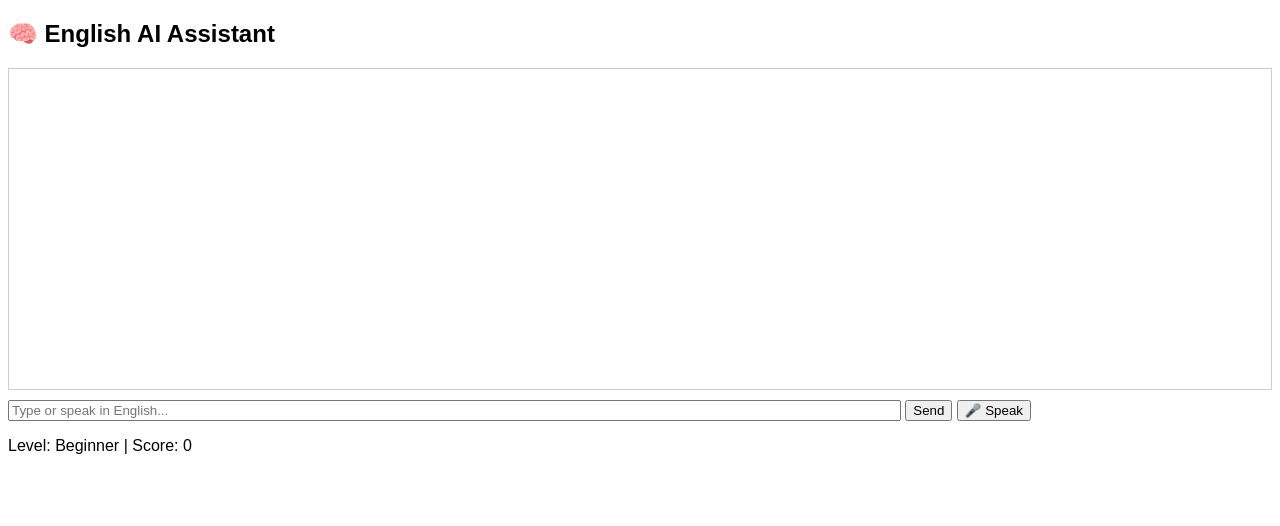
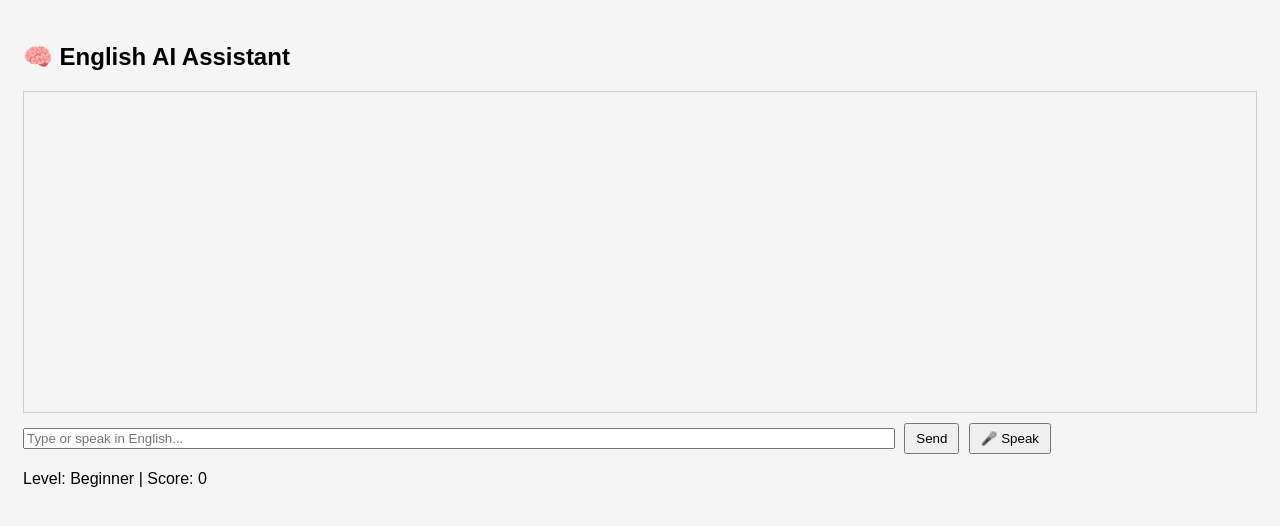
Before and after one commit to ethereum1984-jpg/english-ai, a Flask app: page / in a window 1280 px wide. Shown: the top 526 px of the page. Run offline with Flask 3, Linux system fonts and the light colour scheme.

Commit message:
Update style.css

```diff
--- a/static/style.css
+++ b/static/style.css
@@ -1 +1,14 @@
-body{font-family:Arial;}
+body {
+  font-family: Arial, sans-serif;
+  padding: 15px;
+  background: #f5f5f5;
+}
+
+button {
+  padding: 6px 10px;
+  margin-left: 5px;
+}
+
+#chat div {
+  margin-bottom: 8px;
+}
```
